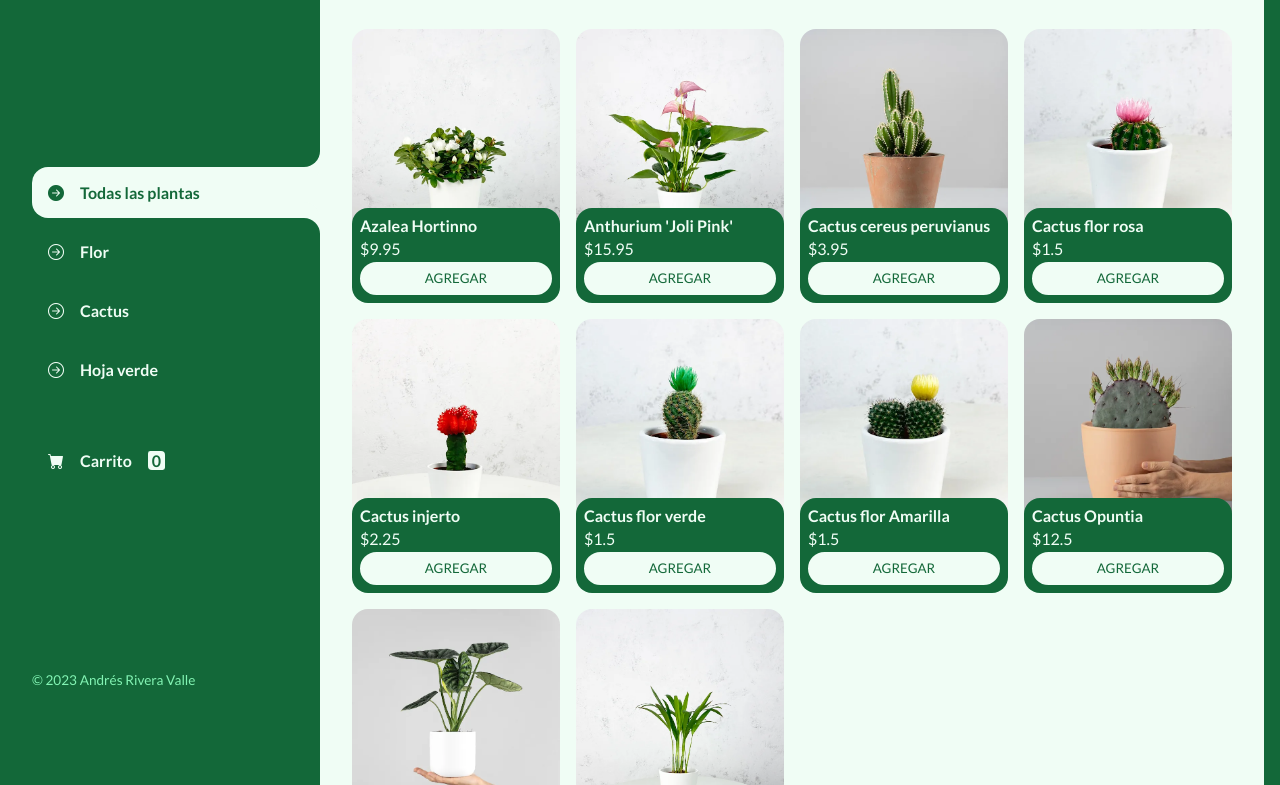
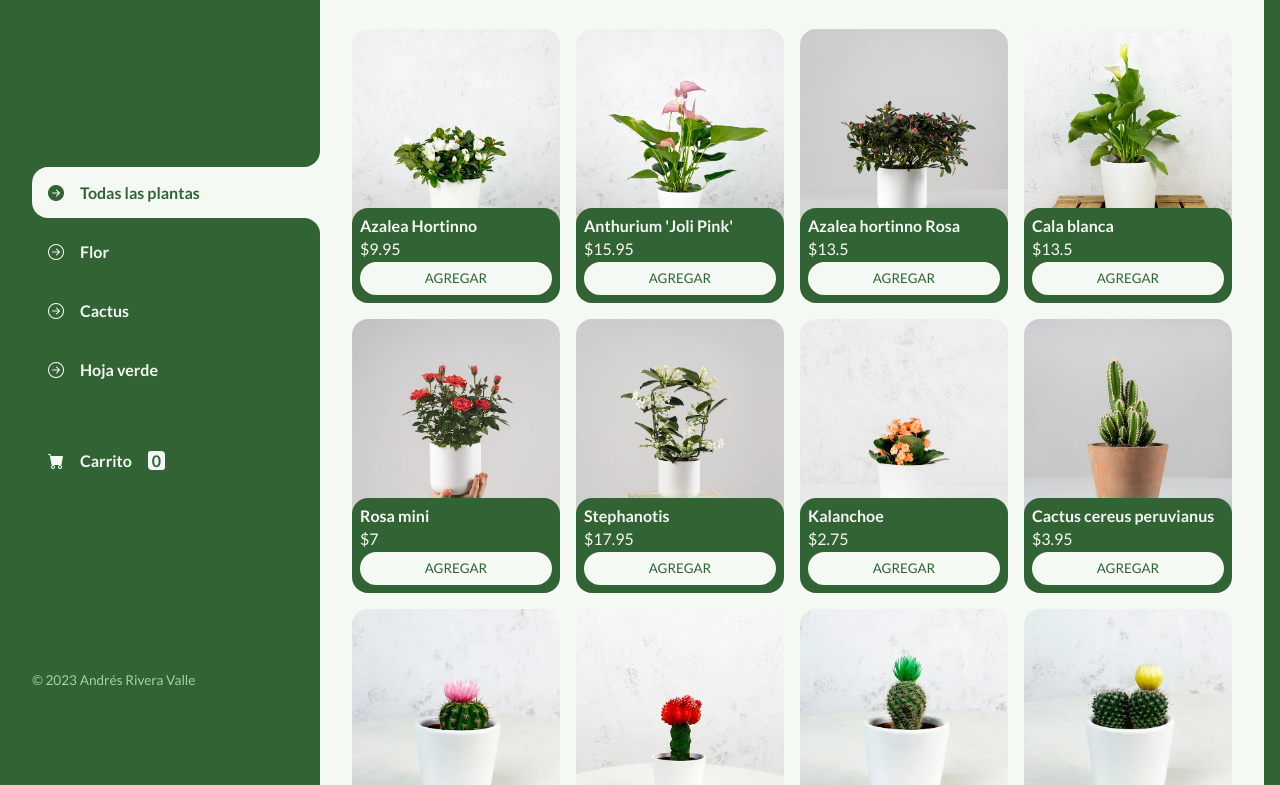
Before and after one commit to andresRivera123/ecommerce-plantas, a plain HTML site: page index.html in a window 1280 px wide. Shown: the part 80-865 px from the top of the page. Drawn offline with nearby package versions, Linux system fonts and the light colour scheme.

Commit message:
Funcionalidad agregar plantas + cambiar numerito

```diff
--- a/css/main.css
+++ b/css/main.css
@@ -1,9 +1,9 @@
 @import url("https://fonts.googleapis.com/css2?family=Lato:wght@300;400;700;900&display=swap");
 
 :root {
-  --clr-main: #136839;
-  --clr-main-light: #82f3b3;
-  --clr-white: #f0fdf5;
+  --clr-main: #326334;
+  --clr-main-light: #a3d2a5;
+  --clr-white: #f5f9f4;
   --clr-gray: #e6f1ea;
   --clr-red: #eb4646;
 }
--- a/index.html
+++ b/index.html
@@ -41,7 +41,7 @@
             <li>
               <a class="boton-menu boton-carrito" href="carrito.html"
                 ><i class="bi bi-cart-fill"></i>Carrito
-                <span class="numerito">0</span></a
+                <span id="numerito" class="numerito">0</span></a
               >
             </li>
           </ul>
--- a/js/plantas.js
+++ b/js/plantas.js
@@ -19,6 +19,56 @@ const plantas = [
       id: "flores",
     },
     precio: 15.95,
+  },
+  {
+    id: "flor-03",
+    titulo: "Azalea hortinno Rosa",
+    imagen: "./img/flores-03.webp",
+    categoria: {
+      nombre: "Flores",
+      id: "flores",
+    },
+    precio: 13.5,
+  },
+  {
+    id: "flor-04",
+    titulo: "Cala blanca",
+    imagen: "./img/flores-04.webp",
+    categoria: {
+      nombre: "Flores",
+      id: "flores",
+    },
+    precio: 13.5,
+  },
+  {
+    id: "flor-05",
+    titulo: "Rosa mini",
+    imagen: "./img/flores-05.webp",
+    categoria: {
+      nombre: "Flores",
+      id: "flores",
+    },
+    precio: 7.0,
+  },
+  {
+    id: "flor-06",
+    titulo: "Stephanotis",
+    imagen: "./img/flores-06.webp",
+    categoria: {
+      nombre: "Flores",
+      id: "flores",
+    },
+    precio: 17.95,
+  },
+  {
+    id: "flor-07",
+    titulo: "Kalanchoe",
+    imagen: "./img/flores-07.webp",
+    categoria: {
+      nombre: "Flores",
+      id: "flores",
+    },
+    precio: 2.75,
   },
   {
     id: "cactus-01",
@@ -100,12 +150,34 @@ const plantas = [
     },
     precio: 3.85,
   },
+  {
+    id: "hojaverde-03",
+    titulo: "Asparagus setaceus",
+    imagen: "./img/hojaverde-03.webp",
+    categoria: {
+      nombre: "Hoja verde",
+      id: "hojaverde",
+    },
+    precio: 5.75,
+  },
+  {
+    id: "hojaverde-04",
+    titulo: "Aeschynanthus",
+    imagen: "./img/hojaverde-04.webp",
+    categoria: {
+      nombre: "Hoja verde",
+      id: "hojaverde",
+    },
+    precio: 20.95,
+  },
 ];
 
 /* DOM */
 const contenedorProductos = document.querySelector("#contenedor-productos");
 const botonesCategorias = document.querySelectorAll(".boton-categoria");
 const tituloPrincipal = document.querySelector("#titulo-principal");
+let botonAgregar = document.querySelectorAll(".producto-agregar");
+const numerito = document.querySelector("#numerito");
 
 function cargarProductos(plantas) {
   contenedorProductos.innerHTML = "";
@@ -121,21 +193,23 @@ function cargarProductos(plantas) {
         </div>
         `;
     contenedorProductos.append(div);
+    actualizarBotonesAgregar();
   });
 }
-
+//Inicializar todos los productos
 cargarProductos(plantas);
 
+//Menu sidebar y cargar productos filtrados
 botonesCategorias.forEach((boton) => {
   boton.addEventListener("click", (e) => {
     botonesCategorias.forEach((boton) => boton.classList.remove("active"));
     e.currentTarget.classList.add("active");
     if (e.currentTarget.id !== "todas") {
-        //Cambiar titulo
+      //Cambiar titulo
       const plantaCategoria = plantas.find(
         (planta) => planta.categoria.id === e.currentTarget.id
       );
-      tituloPrincipal.innerText = plantaCategoria.categoria.nombre
+      tituloPrincipal.innerText = plantaCategoria.categoria.nombre;
       //Filtar por boton
       const plantasBoton = plantas.filter(
         (planta) => planta.categoria.id === e.currentTarget.id
@@ -147,3 +221,31 @@ botonesCategorias.forEach((boton) => {
     }
   });
 });
+
+//Actualizar los botones en cada categoría
+function actualizarBotonesAgregar() {
+  botonAgregar = document.querySelectorAll(".producto-agregar");
+  botonAgregar.forEach((boton) => {
+    boton.addEventListener("click", agregarCarrito);
+  });
+}
+
+const plantasEnCarrito = [];
+function agregarCarrito(e) {
+  const idBoton = e.currentTarget.id;
+  const productoAgregado = plantas.find((planta) => planta.id === idBoton);
+  if (plantasEnCarrito.some((planta) => planta.id === idBoton)) {
+    const index = plantasEnCarrito.findIndex((planta) => planta.id === idBoton);
+    plantasEnCarrito[index].cantidad++;
+  } else {
+    productoAgregado.cantidad = 1;
+    plantasEnCarrito.push(productoAgregado);
+  }
+  console.log(plantasEnCarrito)
+  actualizarNumerito()
+}
+
+function actualizarNumerito(){
+  let nuevoNumerito = plantasEnCarrito.reduce((acumulador, planta) => acumulador + planta.cantidad, 0)
+  numerito.innerText = nuevoNumerito
+}
```
Also changed, not shown: img/flores-03.webp (added), img/flores-04.webp (added), img/flores-05.webp (added), img/flores-06.webp (added), img/flores-07.webp (added), img/hojaverde-03.webp (added), img/hojaverde-04.webp (added).
